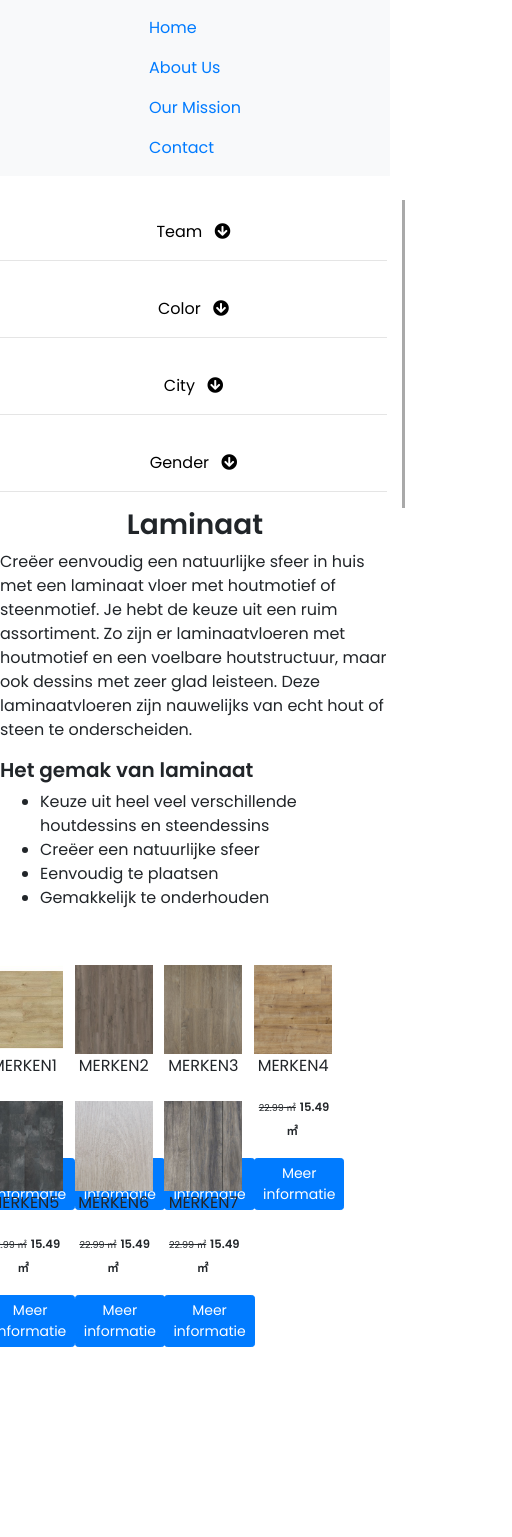
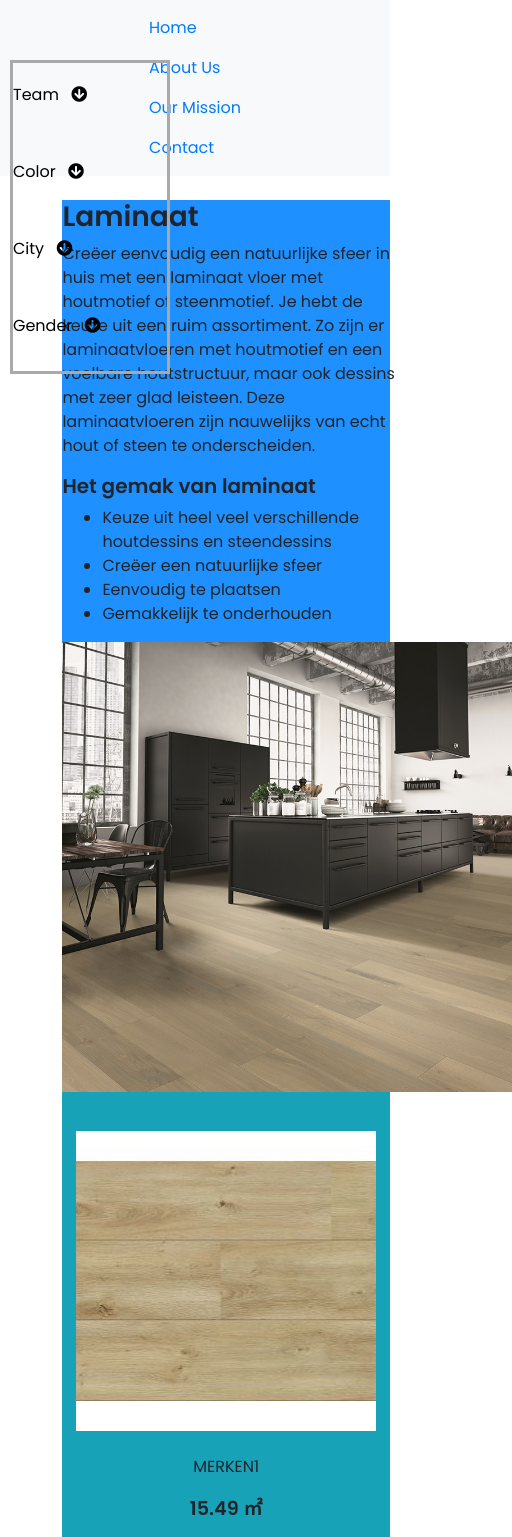
Before and after one commit to u-uysal/simulator-Ecommerce, a React (Create React App) app: page / in a window 390 px wide. Shown: the top 1537 px of the page, 512 px wide, since content can reach past the window. Before the commit the page ends 1347 px from the top, so only its background shows below. Built offline with nearby package versions, Linux system fonts and the light colour scheme.

Commit message:
Make responsive

```diff
--- a/src/App.css
+++ b/src/App.css
@@ -3,27 +3,62 @@
   font-family: "Poppins", sans-serif;
 }
 .sidebar {
-  border-right: 3px solid darkgray;
-  height: 100%;
+  border: 3px solid darkgray;
+  position: fixed;
+  z-index: 1;
+  top: 60px;
+  left: 10px;
   overflow-x: hidden;
+  min-width: 160px;
+  width: 15vw;
+  display: flex;
+  flex-direction: column;
 }
 .filters {
   display: block;
   color: black;
   padding-top: 20px;
 }
+.content-sec {
+  margin-left: 16vw;
+}
+.flex-container {
+  display: flex;
+  flex-wrap: wrap;
+  background-color: DodgerBlue;
+  justify-content: space-around;
+}
+.text-content {
+  width: 30vw;
+  min-width: 350px;
+}
 .main-image {
   background-image: url("../src/assets/main_image.png");
   background-position: center;
   background-repeat: no-repeat;
   background-size: cover;
+  min-width: 450px;
+  min-height: 450px;
+  width: 40vw;
+  height: 35vw;
 }
+
 .gallery {
   display: flex;
   flex-wrap: wrap;
   margin-top: 10vw;
+  justify-content: space-around;
 }
-
+.img-part {
+  display: flex;
+  flex-wrap: wrap;
+}
+.price {
+  justify-content: center;
+  font-weight: bold;
+  font-size: 1.2rem;
+}
+/*
 .image-display {
   width: 20vw;
   height: 23vw;
@@ -111,3 +146,4 @@ label {
   align-items: center;
   margin-top: 10vh;
 }
+ */
--- a/src/pages/Home.js
+++ b/src/pages/Home.js
@@ -64,12 +64,9 @@ export default function Home() {
   };
   return (
     <>
-      <div className="row">
+      <div className="container-header ">
         {/* sidebar is starting */}
-        <div
-          className="col-sm-3 text-center sidebar sticky-top"
-          id="sticky-sidebar"
-        >
+        <div className="sidebar">
           <a
             className="filters"
             data-toggle="collapse"
@@ -165,33 +162,32 @@ export default function Home() {
 
         {/* intro section is starting */}
 
-        <div className="col-sm-9 text-center">
-          <div className="intro">
-            <div className="row">
-              <div className="col-sm-4">
+        <div className="bg-info content-sec">
+          <div className="flex-container">
+            <div className="text-content">
               <h3 className="font-weight-bold">Laminaat</h3>
               <p className="text-left">
-                  Creëer eenvoudig een natuurlijke sfeer in huis met een
-                  laminaat vloer met houtmotief of steenmotief. Je hebt de keuze
-                  uit een ruim assortiment. Zo zijn er laminaatvloeren met
-                  houtmotief en een voelbare houtstructuur, maar ook dessins met
-                  zeer glad leisteen. Deze laminaatvloeren zijn nauwelijks van
-                  echt hout of steen te onderscheiden.
+                Creëer eenvoudig een natuurlijke sfeer in huis met een laminaat
+                vloer met houtmotief of steenmotief. Je hebt de keuze uit een
+                ruim assortiment. Zo zijn er laminaatvloeren met houtmotief en
+                een voelbare houtstructuur, maar ook dessins met zeer glad
+                leisteen. Deze laminaatvloeren zijn nauwelijks van echt hout of
+                steen te onderscheiden.
               </p>
               <h5 className="text-left font-weight-bold">
                 Het gemak van laminaat
               </h5>
               <ul className="text-left">
                 <li>
-                    Keuze uit heel veel verschillende houtdessins en
-                    steendessins
+                  Keuze uit heel veel verschillende houtdessins en steendessins
                 </li>
                 <li>Creëer een natuurlijke sfeer</li>
                 <li>Eenvoudig te plaatsen</li>
                 <li>Gemakkelijk te onderhouden</li>
               </ul>
             </div>
-              <div className="col-sm-7 ml-5 main-image"></div>
+            <div className="main-image"></div>
+          </div>
           {/* intro section ended */}
 
           {/* gallery section is starting */}
@@ -211,18 +207,21 @@ export default function Home() {
               </div>
             ) : (
               filterArray.map((item, i) => (
-                    <div key={i} className="img-part">
-                      <div
-                        style={{ backgroundImage: `url(${img[item.id]})` }}
-                        className="image-display"
-                      ></div>
+                <div className="img-part">
+                  <div key={i}>
+                    <img
+                      src={img[item.id]}
+                      alt={item.merken}
+                      style={{ width: "300px", height: "300px" }}
+                    />
+                    <p className="text-uppercase text-center mt-4">
+                      {item.merken}
+                    </p>
 
-                      <div className="image-info">
-                        <p className="text-uppercase">{item.merken}</p>
-                        <div>
-                          <span className="text-old">{item.old} &#13217;</span>
+                    <div className="d-flex price">
                       <span className="text-new">{item.new} &#13217;</span>
                     </div>
+                    <div className="text-center mb-2">
                       <Link to={`/${item.id}`}>
                         <button
                           type="button"
@@ -233,10 +232,9 @@ export default function Home() {
                       </Link>
                     </div>
                   </div>
+                </div>
               ))
             )}
-              </div>
-            </div>
           </div>
         </div>
       </div>
```
Lines whose indentation alone changed are shown as unchanged.
